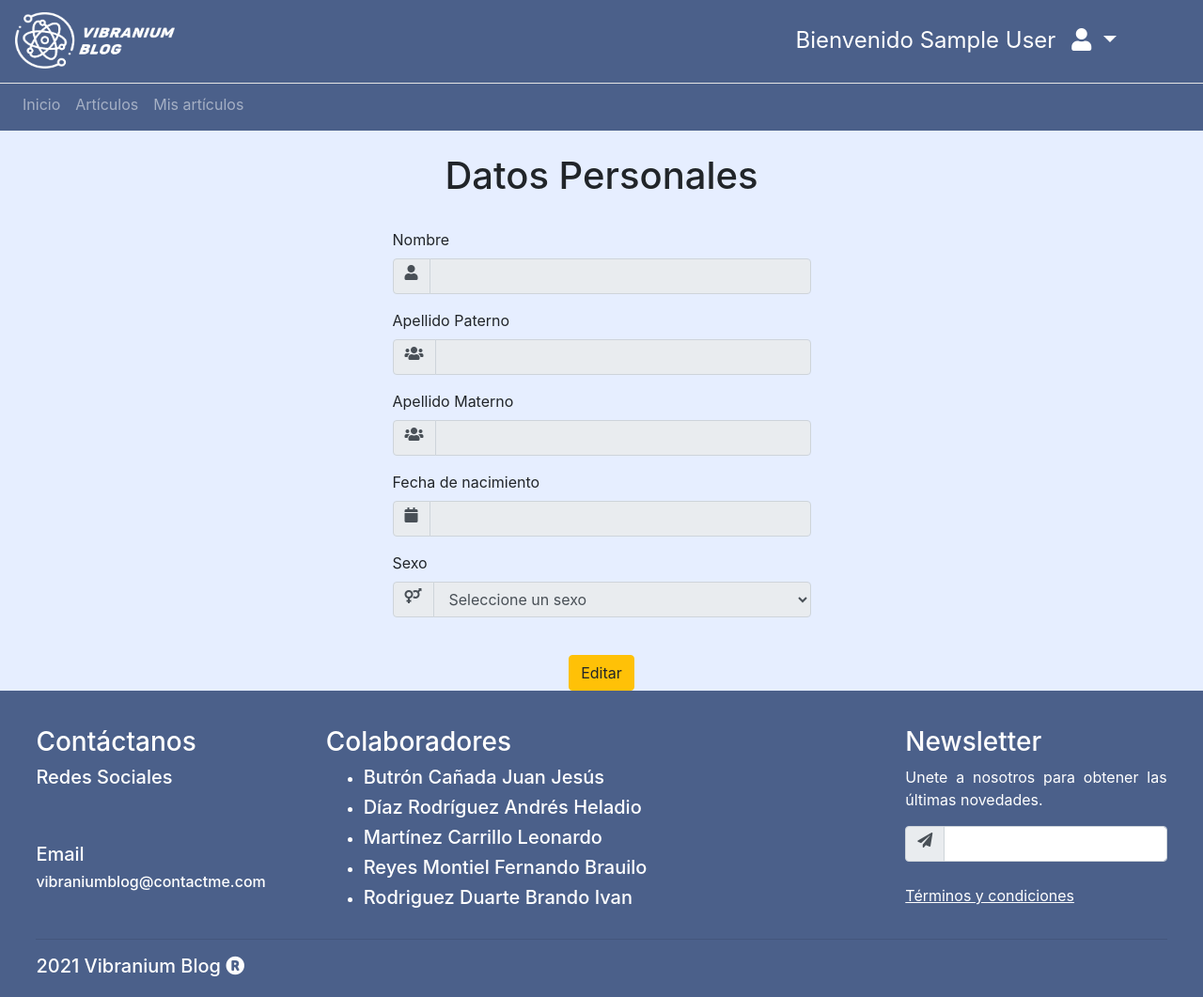
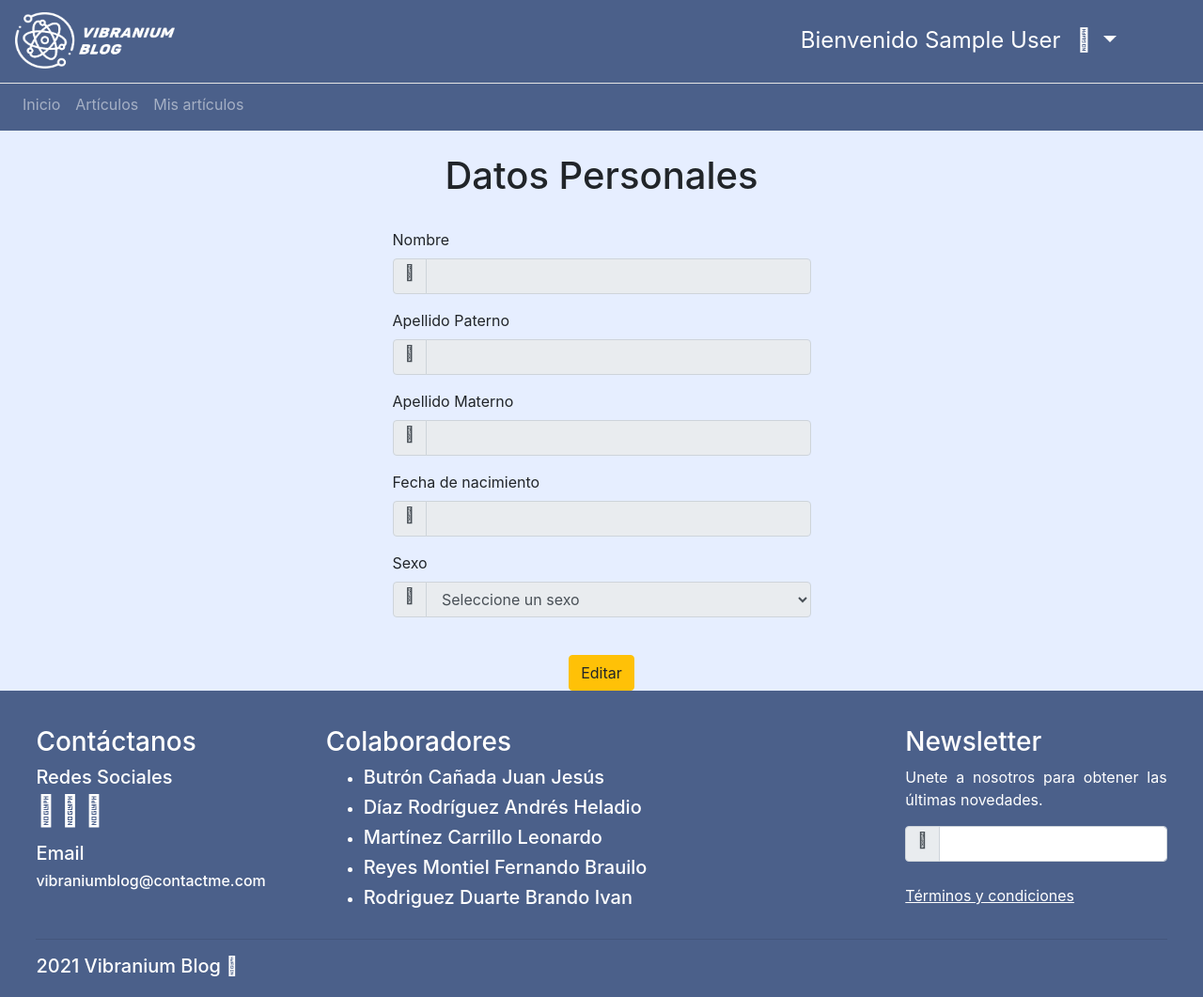
Before and after one commit to JuanButronC/Vibranium-Blog, a PHP site: page /modulos/datosPersonales/datosPersonales.php in a window 1280 px wide. Shown: the whole page at 94% size. Run offline with PHP 8.4, Linux system fonts and the light colour scheme; the visitor is signed in with stand-in values (Sample User, id 1); some libraries are stand-ins or nearby versions.

Commit message:
Actualización de font awesome

```diff
--- a/modulos/datosPersonales/datosPersonales.php
+++ b/modulos/datosPersonales/datosPersonales.php
@@ -14,7 +14,7 @@
     <!-- Bootstrap CSS -->
     <link rel="stylesheet" href="https://stackpath.bootstrapcdn.com/bootstrap/4.3.1/css/bootstrap.min.css" integrity="sha384-ggOyR0iXCbMQv3Xipma34MD+dH/1fQ784/j6cY/iJTQUOhcWr7x9JvoRxT2MZw1T" crossorigin="anonymous">
     <link rel="stylesheet" href="//cdn.datatables.net/1.10.25/css/jquery.dataTables.min.css">
-    <link rel="stylesheet" href="https://pro.fontawesome.com/releases/v5.10.0/css/all.css" integrity="sha384-AYmEC3Yw5cVb3ZcuHtOA93w35dYTsvhLPVnYs9eStHfGJvOvKxVfELGroGkvsg+p" crossorigin="anonymous" />
+    <link rel="stylesheet" href="https://cdn.jsdelivr.net/npm/@fortawesome/fontawesome-free@5.15.3/css/fontawesome.min.css" integrity="undefined" crossorigin="anonymous">
     <link rel="stylesheet" href="../../css/templates.css">
 
 
@@ -26,6 +26,7 @@
     <script src="https://cdnjs.cloudflare.com/ajax/libs/popper.js/1.14.7/umd/popper.min.js" integrity="sha384-UO2eT0CpHqdSJQ6hJty5KVphtPhzWj9WO1clHTMGa3JDZwrnQq4sF86dIHNDz0W1" crossorigin="anonymous"></script>
     <script src="https://stackpath.bootstrapcdn.com/bootstrap/4.3.1/js/bootstrap.min.js" integrity="sha384-JjSmVgyd0p3pXB1rRibZUAYoIIy6OrQ6VrjIEaFf/nJGzIxFDsf4x0xIM+B07jRM" crossorigin="anonymous"></script>
     <script src="https://cdnjs.cloudflare.com/ajax/libs/bootbox.js/5.5.2/bootbox.min.js" integrity="sha512-RdSPYh1WA6BF0RhpisYJVYkOyTzK4HwofJ3Q7ivt/jkpW6Vc8AurL1R+4AUcvn9IwEKAPm/fk7qFZW3OuiUDeg==" crossorigin="anonymous" referrerpolicy="no-referrer"></script>
+    <script src="https://cdn.jsdelivr.net/npm/@fortawesome/fontawesome-free@5.15.3/js/"></script>
     <script src="//cdn.datatables.net/1.10.25/js/jquery.dataTables.min.js"></script>
 
 
@@ -197,9 +198,9 @@
             <h3>Contáctanos</h3>
             <h5>Redes Sociales</h5>
             <p>
-                <i class="fa fa-facebook-square fa-2x"></i>
-                <i class="fa fa-instragram fa-2x"></i>
-                <i class="fa fa-youtube fa-2x"></i>
+               <i class="fab fa-facebook-square fa-2x"></i>
+               <i class="fab fa-instagram fa-2x"></i>
+               <i class="fab fa-youtube fa-2x"></i>
             </p>
             <h5>Email</h5>
             <h6>vibraniumblog@contactme.com</h6>
```
Also changed, not shown: modulos/escritor/misArticulos.php (+5 -4 lines), modulos/signIn/registro.php (+5 -4 lines).
